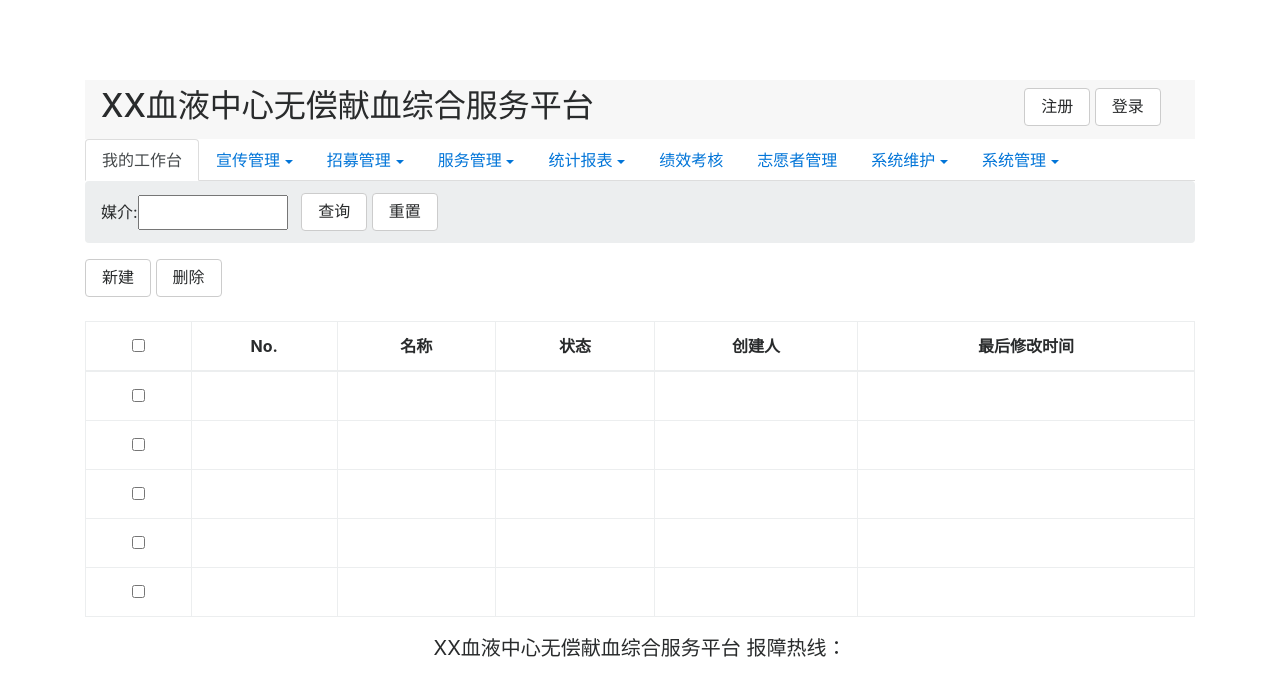
After one commit to haoSeven/Aproject, a Django app: a page that uses templates/mainiframe.html in a window 1280 px wide. The commit adds this page. Shown: the top 696 px of the page. Run offline with Django 3.2, Linux system fonts and the light colour scheme; lists and menus that the app fills with data are empty; some libraries are stand-ins or nearby versions.

Commit message:
添加宣传信息类别管理

```diff
--- /dev/null
+++ b/apps/xuanchuan/templates/Category_management.html
@@ -0,0 +1,94 @@
+{% extends 'mainiframe.html' %}
+
+{% block title %}
+    宣传信息类别管理
+{% endblock %}
+
+{% block custom_css %}
+    <style>
+        th {text-align:center}
+        p{font-size:20px }
+        /*option{font-size:10px }*/
+    </style>
+{% endblock %}
+
+{% block content %}
+    <form class="form-inline" >
+        <ol class="breadcrumb" style="width:100%">
+            <div class="form-group">
+
+                <label>媒介:</label>
+                <input type="text" id="proposer" style="height: 35px;width: 150px"/>
+                &nbsp&nbsp&nbsp
+                <div class="col-xs-3">
+                    <button type="submit"class="btn btn-secondary" >查询</button>
+                    <button type="reset" class="btn btn-secondary">重置</button>
+                </div>
+            </div>
+        </ol>
+    </form>
+    <div class="col-xs-3">
+        <button type="submit"class="btn btn-secondary" >新建</button>
+        <button type="" class="btn btn-secondary" >删除</button>
+    </div>
+    <br>
+    <table class="table table-bordered" style="text-align:center;">
+        <thead>
+        <tr >
+            <th > <input type="checkbox"/></th>
+            <th>No.</th>
+            <th>名称</th>
+            <th>状态</th>
+            <th>创建人</th>
+            <th>最后修改时间</th>
+        </tr>
+        </thead>
+        <tbody>
+        <tr>
+            <th scope="row"><input type="checkbox"/></th>
+            <td>&nbsp</td>
+            <td>&nbsp</td>
+            <td>&nbsp</td>
+            <td>&nbsp</td>
+            <td>&nbsp</td>
+
+        </tr>
+        <tr>
+            <th scope="row"><input type="checkbox"/></th>
+            <td>&nbsp</td>
+            <td>&nbsp</td>
+            <td>&nbsp</td>
+            <td>&nbsp</td>
+            <td>&nbsp</td>
+
+        </tr>
+        <tr>
+            <th scope="row"><input type="checkbox"/></th>
+            <td>&nbsp</td>
+            <td>&nbsp</td>
+            <td>&nbsp</td>
+            <td>&nbsp</td>
+            <td>&nbsp</td>
+
+        </tr>
+        <tr>
+            <th scope="row"><input type="checkbox"/></th>
+            <td>&nbsp</td>
+            <td>&nbsp</td>
+            <td>&nbsp</td>
+            <td>&nbsp</td>
+            <td>&nbsp</td>
+
+        </tr>
+        <tr>
+            <th scope="row"><input type="checkbox"/></th>
+            <td>&nbsp</td>
+            <td>&nbsp</td>
+            <td>&nbsp</td>
+            <td>&nbsp</td>
+            <td>&nbsp</td>
+
+        </tr>
+        </tbody>
+    </table>
+{% endblock %}
--- a/apps/xuanchuan/templates/Publicity_management.html
+++ b/apps/xuanchuan/templates/Publicity_management.html
@@ -23,7 +23,7 @@
                                 <a href="{% url 'xc:messagesearch' %}"><h4 align="center">宣传信息发布查询</h4></a>
                             </p>
                             <p>
-                                <a href="#"><h4 align="center">宣传信息类别管理</h4></a>
+                                <a href="{% url 'xc:management_category' %}"><h4 align="center">宣传信息类别管理</h4></a>
                             </p>
                             <p>
                                 <a href="{% url 'xc:message_info' %}"><h4 align="center">宣传信息发布统计</h4></a>
--- a/apps/xuanchuan/urls.py
+++ b/apps/xuanchuan/urls.py
@@ -2,7 +2,8 @@
 
 from django.conf.urls import url
 
-from .views import MessageDraftView, MessageInfoView, MessageManagementView, MessageSearchView, MessageDraftFileUploadView
+from .views import MessageDraftView, MessageInfoView, MessageManagementView, MessageSearchView,\
+    MessageDraftFileUploadView, MessageCategoryManageView
 
 
 __author__ = 'haoSev7'
@@ -10,14 +11,16 @@ __date__ = '2017/5/26 21:59'
 
 
 urlpatterns = [
-    # 宣传管理信息表
+    # 宣传管理信息申请表
     url(r'^messagedraft/$', MessageDraftView.as_view(), name='message_draft'),
-
+    # 宣传信息统计页面
     url(r'^messageinfo/$', MessageInfoView.as_view(), name='message_info'),
-
+    # 宣传信息管理页面
     url(r'^management/$', MessageManagementView.as_view(), name='management'),
-
+    # 宣传信息查询页面
     url(r'^messagesearch/$', MessageSearchView.as_view(), name='messagesearch'),
-
-    url(r'^messagedraftupload/$', MessageDraftFileUploadView.as_view(), name='message_upload')
+    # 宣传信息申请表 附件上传
+    url(r'^messagedraftupload/$', MessageDraftFileUploadView.as_view(), name='message_upload'),
+    # 宣传信息类别管理页面
+    url(r'^messagecategory/$', MessageCategoryManageView.as_view(), name='management_category'),
 ]
--- a/apps/xuanchuan/views.py
+++ b/apps/xuanchuan/views.py
@@ -150,3 +150,14 @@ class MessageSearchView(View):
         return render(request, 'Publish_query.html', {
 
         })
+
+
+class MessageCategoryManageView(View):
+    """
+    宣传信息类别管理页面
+    """
+    def get(self, request):
+
+        return render(request, 'Category_management.html', {
+
+        })
--- a/static/js/event.js
+++ b/static/js/event.js
@@ -8,7 +8,7 @@ function change() {
     document.getElementById('input_suggest').value=obj;
 }
 
-$(function () { $('#myModal').modal('hide')});
+// $(function () { $('#myModal').modal('hide')});
 
 // 获取接受人
 var selected_user = [];
--- a/templates/mainiframe.html
+++ b/templates/mainiframe.html
@@ -5,9 +5,9 @@
     <meta charset="UTF-8">
     <title>{% block title %}首页{% endblock %}</title>
     <link rel="stylesheet" href="{% static 'css/bootstrap.css' %}">
+    <link rel="stylesheet" href="{% static 'css/starter-template.css' %}">
     <script src="{% static 'js/jquery-3.1.1.min.js' %}"></script>
     <script src="{% static 'js/bootstrap.min.js' %}"></script>
-
     {% block custom_css %}{% endblock %}
 <body>
 <div class="container">
```
